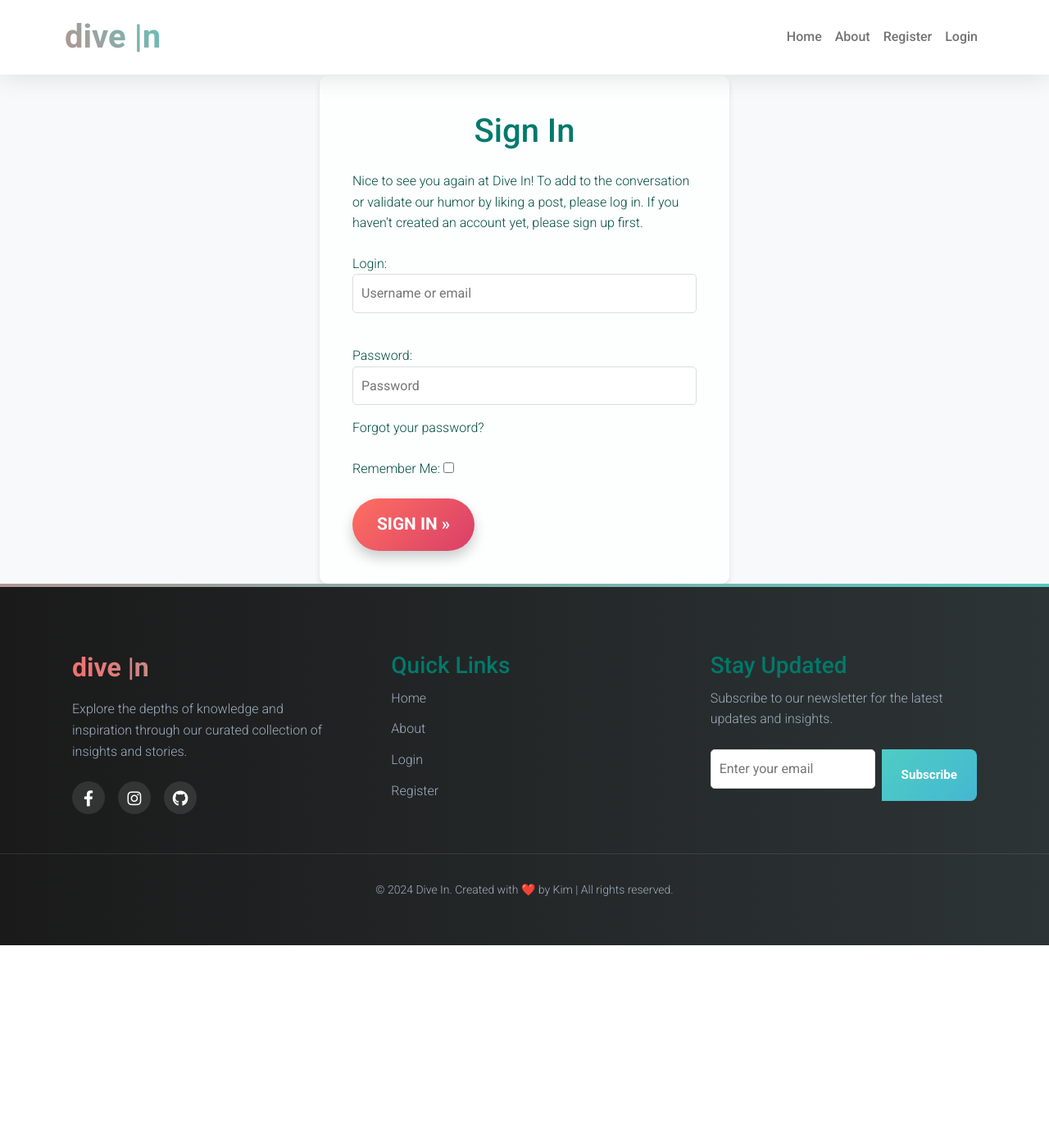
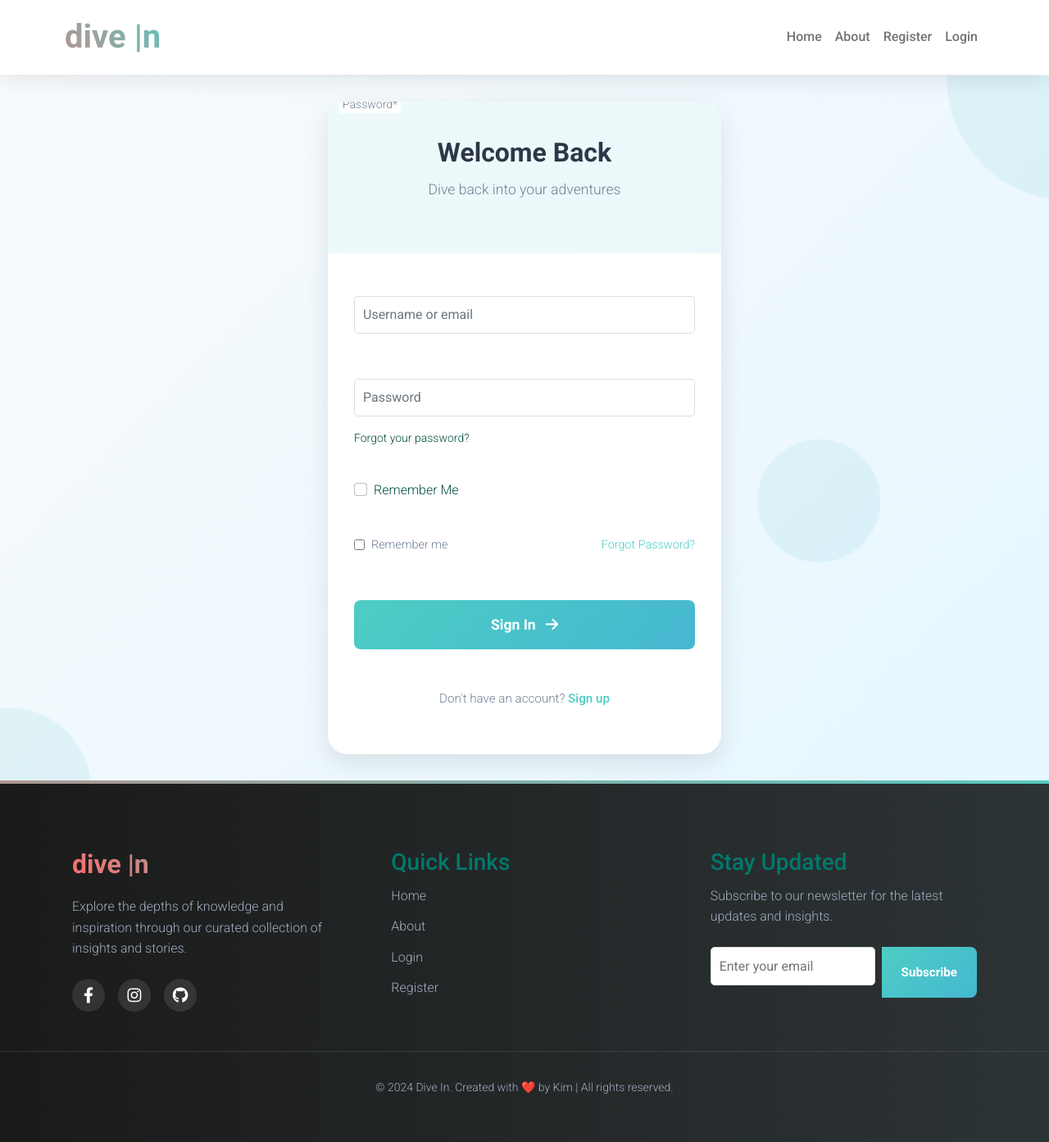
Before and after one commit to kimatron/dive-in, a Django app: page /accounts/login/ in a window 1280 px wide. Shown: the whole page at 82% size. Before the commit the page ends 1153 px from the top, so only its background shows below. Run offline with Django 4.2, Linux system fonts and the light colour scheme; some libraries are stand-ins or nearby versions.

Commit message:
Restyle login/register :lipstick:

```diff
--- /dev/null
+++ b/static/css/auth.css
@@ -0,0 +1,332 @@
+/* Authentication Styles */
+.auth-container {
+    min-height: calc(100vh - 76px);
+    display: flex;
+    align-items: center;
+    justify-content: center;
+    padding: 2rem;
+    position: relative;
+    background: linear-gradient(135deg, #f8fafc 0%, #e6f7ff 100%);
+    overflow: hidden;
+}
+
+.auth-card {
+    width: 100%;
+    max-width: 480px;
+    background: white;
+    border-radius: 1.5rem;
+    box-shadow: 0 10px 30px rgba(0, 0, 0, 0.1);
+    position: relative;
+    z-index: 1;
+    overflow: hidden;
+}
+
+.auth-header {
+    text-align: center;
+    padding: 2.5rem 2rem;
+    background: linear-gradient(135deg, rgba(78, 205, 196, 0.1) 0%, rgba(69, 183, 209, 0.1) 100%);
+}
+
+.auth-title {
+    font-size: 2rem;
+    color: #2d3748;
+    margin-bottom: 0.5rem;
+    font-weight: 700;
+}
+
+.auth-subtitle {
+    color: #718096;
+    font-size: 1.1rem;
+}
+
+.auth-content {
+    padding: 2rem;
+}
+
+/* Social Auth Buttons */
+.social-auth {
+    display: flex;
+    flex-direction: column;
+    gap: 1rem;
+    margin-bottom: 2rem;
+}
+
+.social-btn {
+    display: flex;
+    align-items: center;
+    justify-content: center;
+    gap: 0.75rem;
+    padding: 0.875rem;
+    border-radius: 0.5rem;
+    color: white;
+    text-decoration: none;
+    font-weight: 500;
+    transition: transform 0.3s ease, box-shadow 0.3s ease;
+}
+
+.social-btn:hover {
+    transform: translateY(-2px);
+    box-shadow: 0 4px 12px rgba(0, 0, 0, 0.15);
+}
+
+.social-btn.facebook {
+    background: #4267B2;
+}
+
+.social-btn.google {
+    background: #DB4437;
+}
+
+/* Divider */
+.divider {
+    display: flex;
+    align-items: center;
+    text-align: center;
+    margin: 2rem 0;
+    color: #a0aec0;
+}
+
+.divider::before,
+.divider::after {
+    content: '';
+    flex: 1;
+    border-bottom: 1px solid #e2e8f0;
+}
+
+.divider span {
+    padding: 0 1rem;
+    font-size: 0.9rem;
+    text-transform: uppercase;
+    letter-spacing: 0.05em;
+}
+
+/* Form Styles */
+.auth-form {
+    display: flex;
+    flex-direction: column;
+    gap: 1.5rem;
+}
+
+.form-group {
+    position: relative;
+}
+
+.form-control {
+    width: 100%;
+    padding: 0.875rem 1rem;
+    border: 2px solid #e2e8f0;
+    border-radius: 0.5rem;
+    font-size: 1rem;
+    transition: all 0.3s ease;
+}
+
+.form-control:focus {
+    border-color: #4ECDC4;
+    box-shadow: 0 0 0 3px rgba(78, 205, 196, 0.1);
+    outline: none;
+}
+
+.form-label {
+    position: absolute;
+    top: -0.5rem;
+    left: 0.875rem;
+    padding: 0 0.25rem;
+    background: white;
+    color: #718096;
+    font-size: 0.875rem;
+    transition: all 0.3s ease;
+}
+
+/* Form Options */
+.form-options {
+    display: flex;
+    justify-content: space-between;
+    align-items: center;
+    margin-bottom: 1rem;
+}
+
+.remember-me {
+    display: flex;
+    align-items: center;
+    gap: 0.5rem;
+    color: #718096;
+    font-size: 0.9rem;
+}
+
+.forgot-password {
+    color: #4ECDC4;
+    font-size: 0.9rem;
+    text-decoration: none;
+    transition: color 0.3s ease;
+}
+
+.forgot-password:hover {
+    color: #45B7D1;
+}
+
+/* Submit Button */
+.auth-submit {
+    width: 100%;
+    padding: 1rem;
+    background: linear-gradient(135deg, #4ECDC4 0%, #45B7D1 100%);
+    color: white;
+    border: none;
+    border-radius: 0.5rem;
+    font-size: 1.1rem;
+    font-weight: 600;
+    display: flex;
+    align-items: center;
+    justify-content: center;
+    gap: 0.75rem;
+    cursor: pointer;
+    transition: all 0.3s ease;
+    margin-top: 1rem;
+}
+
+.auth-submit:hover {
+    transform: translateY(-2px);
+    box-shadow: 0 4px 12px rgba(78, 205, 196, 0.2);
+}
+
+.auth-submit i {
+    transition: transform 0.3s ease;
+}
+
+.auth-submit:hover i {
+    transform: translateX(4px);
+}
+
+/* Switch Account Type */
+.auth-switch {
+    text-align: center;
+    margin-top: 1.5rem;
+    color: #718096;
+    font-size: 0.95rem;
+}
+
+.auth-switch a {
+    color: #4ECDC4;
+    text-decoration: none;
+    font-weight: 500;
+    transition: color 0.3s ease;
+}
+
+.auth-switch a:hover {
+    color: #45B7D1;
+}
+
+/* Decorative Elements */
+.auth-decoration {
+    position: absolute;
+    top: 0;
+    left: 0;
+    right: 0;
+    bottom: 0;
+    pointer-events: none;
+    overflow: hidden;
+}
+
+.bubble {
+    position: absolute;
+    border-radius: 50%;
+    background: linear-gradient(135deg, rgba(78, 205, 196, 0.1) 0%, rgba(69, 183, 209, 0.1) 100%);
+    animation: float 20s infinite;
+}
+
+.bubble-1 {
+    width: 300px;
+    height: 300px;
+    top: -150px;
+    right: -150px;
+    animation-delay: -5s;
+}
+
+.bubble-2 {
+    width: 200px;
+    height: 200px;
+    bottom: -100px;
+    left: -100px;
+    animation-delay: -10s;
+}
+
+.bubble-3 {
+    width: 150px;
+    height: 150px;
+    top: 50%;
+    right: 15%;
+    animation-delay: -15s;
+}
+
+@keyframes float {
+    0%, 100% {
+        transform: translate(0, 0);
+    }
+    25% {
+        transform: translate(-25px, 25px);
+    }
+    50% {
+        transform: translate(25px, -25px);
+    }
+    75% {
+        transform: translate(25px, 25px);
+    }
+}
+
+/* Error Messages */
+.errorlist {
+    color: #E53E3E;
+    font-size: 0.875rem;
+    margin-top: 0.25rem;
+    list-style: none;
+    padding: 0;
+}
+
+.alert {
+    padding: 1rem;
+    border-radius: 0.5rem;
+    margin-bottom: 1rem;
+    font-size: 0.95rem;
+}
+
+.alert-error {
+    background: #FED7D7;
+    color: #C53030;
+    border: 1px solid #FEB2B2;
+}
+
+.alert-success {
+    background: #C6F6D5;
+    color: #2F855A;
+    border: 1px solid #9AE6B4;
+}
+
+/* Responsive Design */
+@media (max-width: 640px) {
+    .auth-container {
+        padding: 1rem;
+    }
+
+    .auth-card {
+        border-radius: 1rem;
+    }
+
+    .auth-header {
+        padding: 2rem 1.5rem;
+    }
+
+    .auth-content {
+        padding: 1.5rem;
+    }
+
+    .auth-title {
+        font-size: 1.75rem;
+    }
+
+    .auth-subtitle {
+        font-size: 1rem;
+    }
+
+    .social-btn {
+        padding: 0.75rem;
+    }
+}
--- a/templates/account/login.html
+++ b/templates/account/login.html
@@ -1,28 +1,90 @@
 {% extends "base.html" %}
-
+{% load static %}
 {% load i18n %}
 {% load account socialaccount %}
+{% load crispy_forms_tags %}
+{% block extra_css %}
+<link rel="stylesheet" href="{% static 'css/auth.css' %}">
+{% endblock %}
 
 {% block head_title %}{% trans "Sign In" %}{% endblock head_title %}
 
 {% block content %}
-<div class="login-container">
-    <h1 class="login-heading">{% trans "Sign In" %}</h1>
+<div class="auth-container">
+    <div class="auth-card">
+        <div class="auth-header">
+            <h1 class="auth-title">{% trans "Welcome Back" %}</h1>
+            <p class="auth-subtitle">Dive back into your adventures</p>
+        </div>
 
-    <p class="login-text">
-        {% blocktrans %}Nice to see you again at Dive In! To add to the conversation or validate our humor by liking a post, please log in. If you haven't created an account yet, please <a class="login-link" href="{{ signup_url }}">sign up</a> first.{% endblocktrans %}
-    </p>
+        <div class="auth-content">
+            {% get_providers as socialaccount_providers %}
+            {% if socialaccount_providers %}
+            <div class="social-auth">
+                {% for provider in socialaccount_providers %}
+                    {% if provider.id == "google" %}
+                    <a href="{% provider_login_url provider.id process='login' %}" class="social-btn google">
+                        <i class="fab fa-google"></i>
+                        <span>Continue with Google</span>
+                    </a>
+                    {% endif %}
+                    {% if provider.id == "facebook" %}
+                    <a href="{% provider_login_url provider.id process='login' %}" class="social-btn facebook">
+                        <i class="fab fa-facebook-f"></i>
+                        <span>Continue with Facebook</span>
+                    </a>
+                    {% endif %}
+                {% endfor %}
+            </div>
 
-    <form class="login-form" method="POST" action="{% url 'account_login' %}">
-        {% csrf_token %}
+            <div class="divider">
+                <span>or</span>
+            </div>
+            {% endif %}
 
-        {{ form.as_p|safe }}
+            {% if form.errors %}
+                <div class="alert alert-error">
+                    {% for error in form.non_field_errors %}
+                        <p>{{ error }}</p>
+                    {% endfor %}
+                </div>
+            {% endif %}
 
-        {% if redirect_field_value %}
-        <input type="hidden" name="{{ redirect_field_name }}" value="{{ redirect_field_value }}" />
-        {% endif %}
+            <form class="auth-form" method="POST" action="{% url 'account_login' %}">
+                {% csrf_token %}
+                {{ form|crispy }}
 
-        <button class="login-button btn-common" type="submit">{% trans "Sign In" %} &raquo;</button>
-    </form>
+                {% if redirect_field_value %}
+                    <input type="hidden" name="{{ redirect_field_name }}" value="{{ redirect_field_value }}" />
+                {% endif %}
+
+                <div class="form-options">
+                    <label class="remember-me">
+                        <input type="checkbox" name="remember">
+                        <span>Remember me</span>
+                    </label>
+                    <a href="{% url 'account_reset_password' %}" class="forgot-password">
+                        {% trans "Forgot Password?" %}
+                    </a>
+                </div>
+
+                <button class="auth-submit" type="submit">
+                    {% trans "Sign In" %}
+                    <i class="fas fa-arrow-right"></i>
+                </button>
+
+                <p class="auth-switch">
+                    {% blocktrans %}Don't have an account? <a href="{{ signup_url }}">Sign up</a>{% endblocktrans %}
+                </p>
+            </form>
+        </div>
+    </div>
+
+    <!-- Decorative Elements -->
+    <div class="auth-decoration">
+        <div class="bubble bubble-1"></div>
+        <div class="bubble bubble-2"></div>
+        <div class="bubble bubble-3"></div>
+    </div>
 </div>
 {% endblock content %}
--- a/templates/base.html
+++ b/templates/base.html
@@ -19,7 +19,9 @@
     <link rel="stylesheet" href="{% static 'css/style.css' %}">
 
     <!-- Page Specific CSS -->
-    {% block extra_css %}<link rel="stylesheet" href="{% static 'css/error.css' %}">{% endblock %}
+    {% block extra_css %}<link rel="stylesheet" href="{% static 'css/error.css' %}">
+    {% endblock %}
+
 </head>
 
 <body class="d-flex flex-column h-100 bg-light">
```
Also changed, not shown: templates/account/signup.html (+69 -16 lines), 1 other file.
